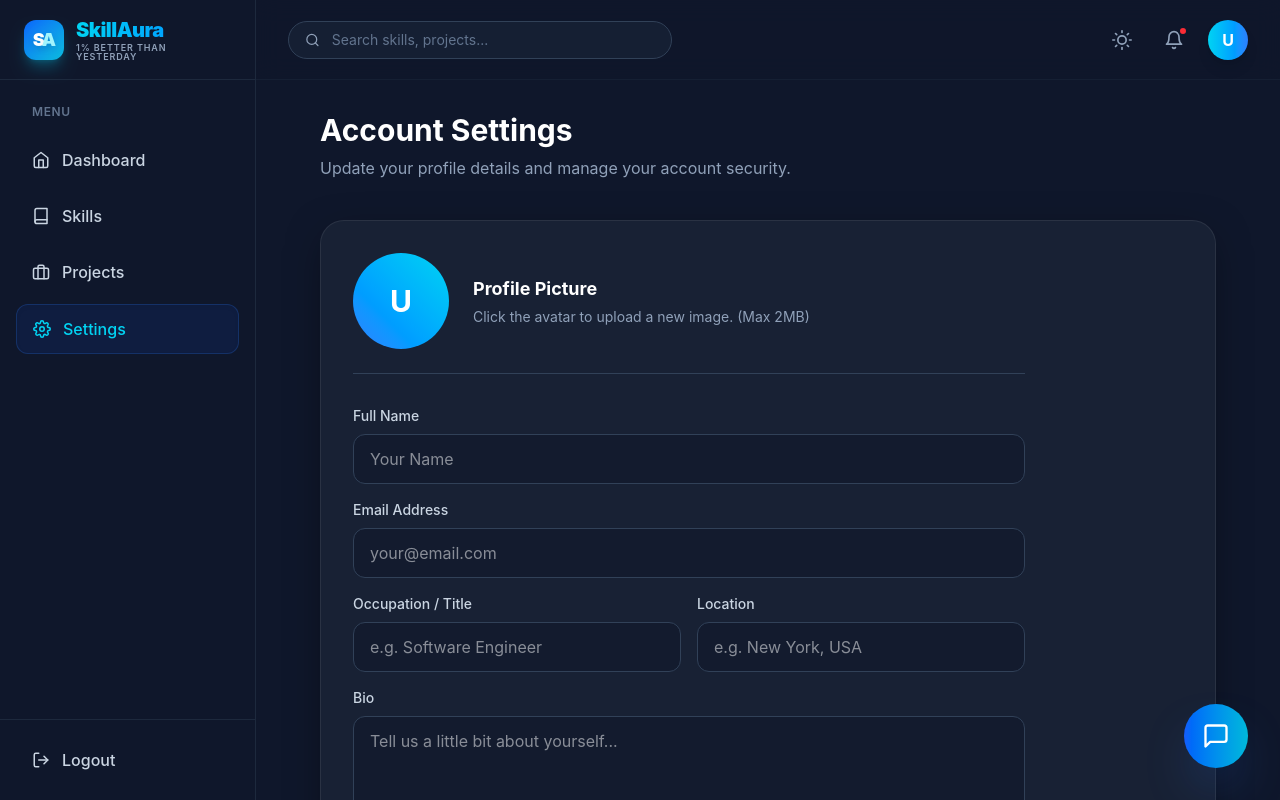
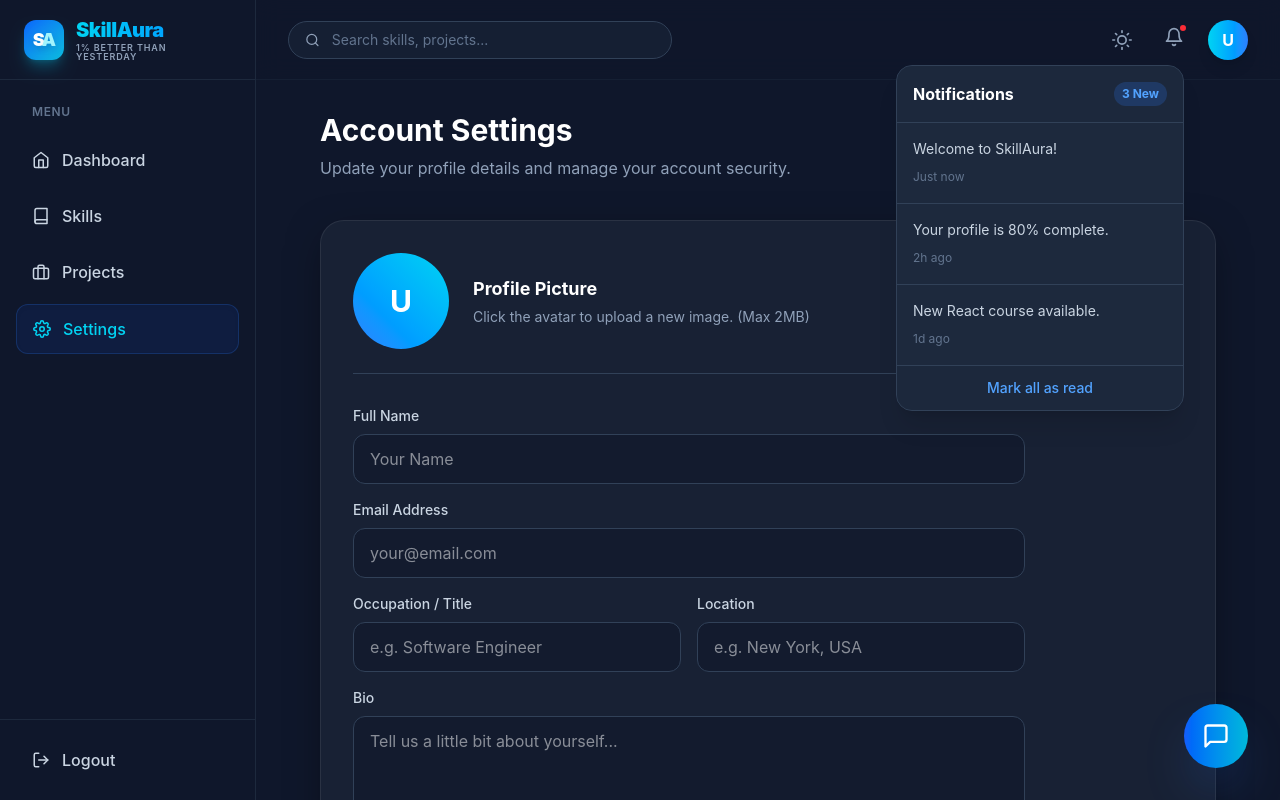
Before and after one commit to Baluuuuu06/SkillAura-Frontend, a React (Vite) app: page /settings in a window 1280 px wide. Both pictures are taken after a click on the button 1174 px from the left and 39 px from the top of the page. Built offline with nearby package versions, Linux system fonts and the light colour scheme.

Commit message:
Fix Vercel 404 and add notifications dropdown

```diff
--- a/src/components/DashboardLayout.jsx
+++ b/src/components/DashboardLayout.jsx
@@ -10,6 +10,12 @@ const DashboardLayout = ({ children }) => {
   const { theme, toggleTheme } = useContext(ThemeContext);
   const [user, setUser] = useState(() => JSON.parse(localStorage.getItem('user')));
   const [searchQuery, setSearchQuery] = useState('');
+  const [showNotifications, setShowNotifications] = useState(false);
+  const notifications = [
+    { id: 1, text: "Welcome to SkillAura!", time: "Just now" },
+    { id: 2, text: "Your profile is 80% complete.", time: "2h ago" },
+    { id: 3, text: "New React course available.", time: "1d ago" }
+  ];
 
   useEffect(() => {
     const handleStorageChange = () => {
@@ -117,10 +123,37 @@ const DashboardLayout = ({ children }) => {
             >
               {theme === 'dark' ? <FiSun className="text-xl" /> : <FiMoon className="text-xl" />}
             </button>
-            <button className="relative text-slate-500 dark:text-slate-400 hover:text-blue-600 dark:hover:text-white transition">
-              <FiBell className="text-xl" />
-              <span className="absolute -top-1 -right-1 w-2.5 h-2.5 bg-red-500 rounded-full border-2 border-white dark:border-slate-900"></span>
-            </button>
+            <div className="relative">
+              <button
+                onClick={() => setShowNotifications(!showNotifications)}
+                className="relative text-slate-500 dark:text-slate-400 hover:text-blue-600 dark:hover:text-white transition"
+              >
+                <FiBell className="text-xl" />
+                <span className="absolute -top-1 -right-1 w-2.5 h-2.5 bg-red-500 rounded-full border-2 border-white dark:border-slate-900"></span>
+              </button>
+
+              {showNotifications && (
+                <div className="absolute right-0 mt-3 w-72 bg-white dark:bg-slate-800 rounded-2xl shadow-xl border border-slate-200 dark:border-slate-700 overflow-hidden z-50">
+                  <div className="p-4 border-b border-slate-100 dark:border-slate-700 flex justify-between items-center bg-slate-50 dark:bg-slate-800/50">
+                    <h3 className="font-bold text-slate-800 dark:text-white">Notifications</h3>
+                    <span className="text-xs bg-blue-100 dark:bg-blue-500/20 text-blue-600 dark:text-blue-400 px-2 py-1 rounded-full font-bold">
+                      {notifications.length} New
+                    </span>
+                  </div>
+                  <div className="max-h-80 overflow-y-auto">
+                    {notifications.map(notif => (
+                      <div key={notif.id} className="p-4 border-b border-slate-100 dark:border-slate-700 hover:bg-slate-50 dark:hover:bg-slate-700/50 transition-colors cursor-pointer">
+                        <p className="text-sm text-slate-700 dark:text-slate-300 mb-1">{notif.text}</p>
+                        <span className="text-xs text-slate-400 dark:text-slate-500">{notif.time}</span>
+                      </div>
+                    ))}
+                  </div>
+                  <div className="p-3 text-center bg-slate-50 dark:bg-slate-800/50 hover:bg-slate-100 dark:hover:bg-slate-700 transition-colors cursor-pointer text-sm font-medium text-blue-600 dark:text-blue-400">
+                    Mark all as read
+                  </div>
+                </div>
+              )}
+            </div>
             <div
               className="flex items-center space-x-3 cursor-pointer"
               onClick={() => navigate('/settings')}
```
Also changed, not shown: vercel.json (added).
